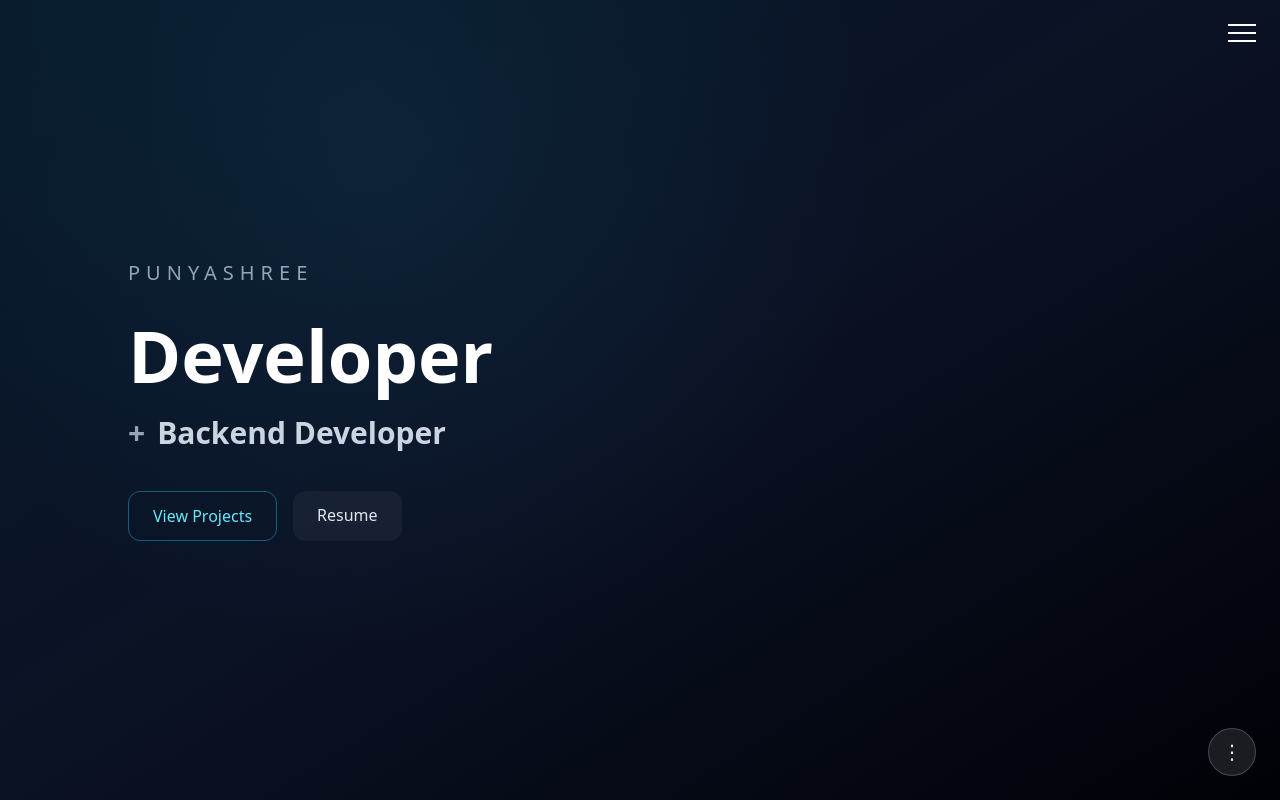
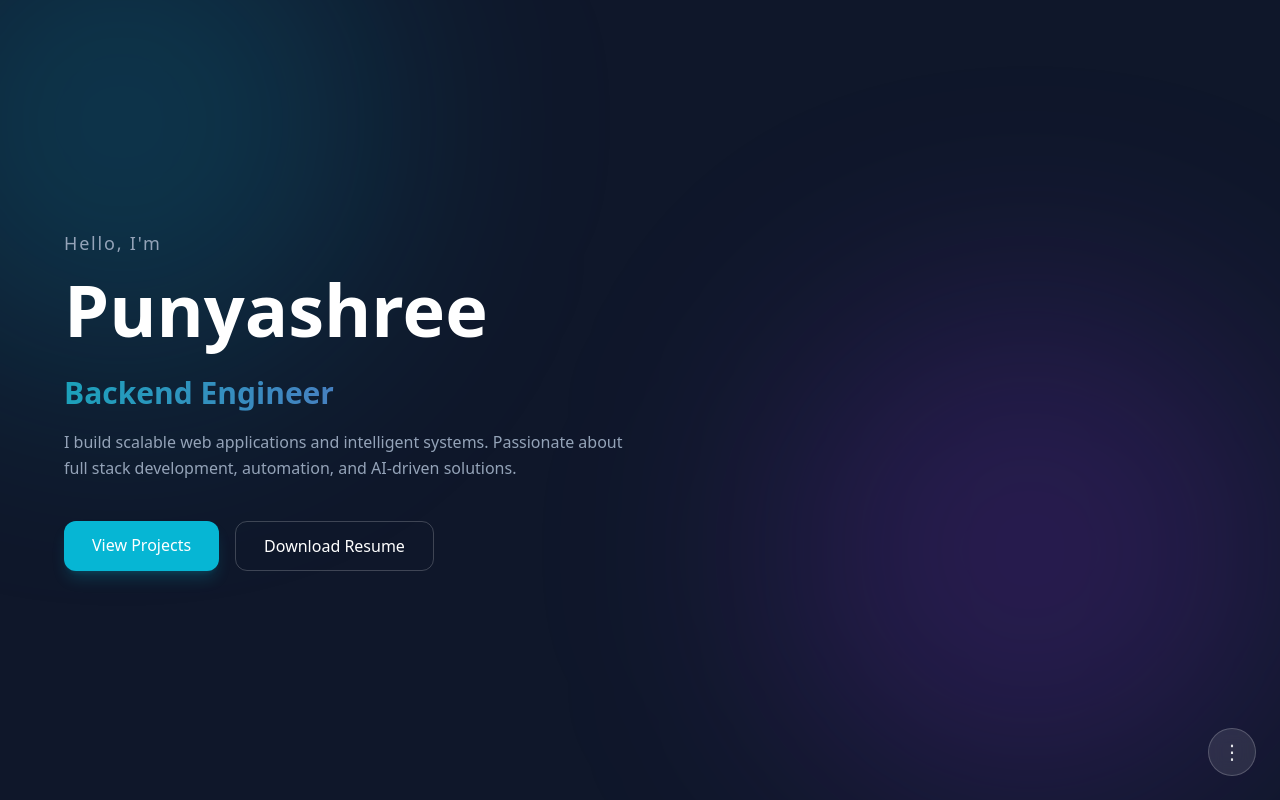
Before and after one commit to Punyashree-4143/Personal-Portfolio, a React (Create React App) app: page / in a window 1280 px wide. Shown: the top 800 px of the page. Built offline with nearby package versions, Linux system fonts and the light colour scheme.

Commit message:
Updated hero section UI

```diff
--- a/src/components/Hero.jsx
+++ b/src/components/Hero.jsx
@@ -1,153 +1,85 @@
+import { motion } from "framer-motion";
 import { useEffect, useState } from "react";
-import { motion, AnimatePresence } from "framer-motion";
 
 const roles = [
   "Full Stack Developer",
-  "Frontend Developer",
-  "Backend Developer",
-  "DevOps Engineer",
+  "React Engineer",
+  "Backend Engineer",
+  "DevOps Enthusiast",
 ];
 
 export default function Hero() {
-  const [roleIndex, setRoleIndex] = useState(0);
-  const [phase, setPhase] = useState("idle");
-  const [menuOpen, setMenuOpen] = useState(false);
+  const [index, setIndex] = useState(0);
 
   useEffect(() => {
     const interval = setInterval(() => {
-      setPhase("cover");
+      setIndex((prev) => (prev + 1) % roles.length);
     }, 3000);
     return () => clearInterval(interval);
   }, []);
 
   return (
-    <section className="relative min-h-screen flex items-center justify-center px-6 overflow-hidden bg-[#020617]">
+    <section className="relative min-h-screen flex items-center px-6 md:px-16 overflow-hidden bg-[#0f172a] text-white">
 
-      {/* HAMBURGER BUTTON */}
-      <button
-        onClick={() => setMenuOpen(true)}
-        className="absolute top-6 right-6 z-30 flex flex-col gap-1.5"
-        aria-label="Open menu"
-      >
-        <span className="w-7 h-[2px] bg-white" />
-        <span className="w-7 h-[2px] bg-white" />
-        <span className="w-7 h-[2px] bg-white" />
-      </button>
+      {/* === Background Glow Orbs === */}
+      <div className="absolute -top-32 -left-32 w-[500px] h-[500px] bg-cyan-500/20 rounded-full blur-[120px]" />
+      <div className="absolute bottom-0 right-0 w-[500px] h-[500px] bg-purple-600/20 rounded-full blur-[120px]" />
 
-      {/* OVERLAY MENU */}
-      <AnimatePresence>
-        {menuOpen && (
-          <motion.div
-            initial={{ opacity: 0 }}
-            animate={{ opacity: 1 }}
-            exit={{ opacity: 0 }}
-            className="fixed inset-0 z-40 bg-[#020617]/95 backdrop-blur"
-          >
-            {/* CLOSE */}
-            <button
-              onClick={() => setMenuOpen(false)}
-              className="absolute top-6 right-6 text-white text-3xl"
-              aria-label="Close menu"
-            >
-              ✕
-            </button>
+      {/* === Main Content === */}
+      <div className="relative z-10 max-w-4xl">
 
-            <motion.div
-              initial={{ y: 30, opacity: 0 }}
-              animate={{ y: 0, opacity: 1 }}
-              exit={{ y: 30, opacity: 0 }}
-              transition={{ duration: 0.4 }}
-              className="h-full flex flex-col items-center justify-center gap-10 text-2xl font-medium"
-            >
-              <a
-                href="#projects"
-                onClick={() => setMenuOpen(false)}
-                className="hover:text-cyan-300 transition"
-              >
-                Projects
-              </a>
-              <a
-                href="#skills"
-                onClick={() => setMenuOpen(false)}
-                className="hover:text-cyan-300 transition"
-              >
-                Skills
-              </a>
-              <a
-                href="#about"
-                onClick={() => setMenuOpen(false)}
-                className="hover:text-cyan-300 transition"
-              >
-                About Me
-              </a>
-            </motion.div>
-          </motion.div>
-        )}
-      </AnimatePresence>
+        {/* Greeting */}
+        <motion.p
+          initial={{ opacity: 0, y: 20 }}
+          animate={{ opacity: 1, y: 0 }}
+          transition={{ duration: 0.6 }}
+          className="text-slate-400 text-lg tracking-widest mb-4"
+        >
+          Hello, I'm
+        </motion.p>
 
-      {/* LIVE BACKGROUND */}
-      <motion.div
-        className="absolute inset-0 bg-gradient-to-br from-cyan-900/40 via-slate-900 to-black"
-        animate={{ opacity: [0.6, 0.85, 0.6] }}
-        transition={{ duration: 30, repeat: Infinity, ease: "easeInOut" }}
-      />
+        {/* Name */}
+        <motion.h1
+          initial={{ opacity: 0, y: 40 }}
+          animate={{ opacity: 1, y: 0 }}
+          transition={{ duration: 0.8 }}
+          className="text-5xl md:text-7xl font-extrabold leading-tight"
+        >
+          Punyashree
+        </motion.h1>
 
-      <motion.div
-        className="absolute inset-0 bg-[radial-gradient(circle_at_30%_20%,rgba(56,189,248,0.25),transparent_45%)]"
-        animate={{ opacity: [0.25, 0.45, 0.25] }}
-        transition={{ duration: 35, repeat: Infinity, ease: "easeInOut" }}
-      />
+        {/* Animated Role */}
+        <motion.div
+          key={index}
+          initial={{ opacity: 0, y: 20 }}
+          animate={{ opacity: 1, y: 0 }}
+          transition={{ duration: 0.6 }}
+          className="mt-6 text-2xl md:text-3xl font-semibold bg-gradient-to-r from-cyan-400 via-blue-400 to-purple-500 bg-clip-text text-transparent"
+        >
+          {roles[index]}
+        </motion.div>
 
-      {/* CONTENT */}
-      <div className="relative z-10 w-full max-w-5xl">
+        {/* Short Bio */}
+        <motion.p
+          initial={{ opacity: 0, y: 30 }}
+          animate={{ opacity: 1, y: 0 }}
+          transition={{ delay: 0.4, duration: 0.8 }}
+          className="mt-6 text-slate-400 max-w-xl leading-relaxed"
+        >
+          I build scalable web applications and intelligent systems.
+          Passionate about full stack development, automation, and AI-driven solutions.
+        </motion.p>
 
-        <p className="tracking-[0.3em] text-lg md:text-xl text-slate-400 mb-8">
-  PUNYASHREE
-</p>
-
-
-        <h1 className="text-5xl md:text-7xl font-extrabold text-white mb-6">
-          Developer
-        </h1>
-
-        {/* ROLE WIPE */}
-        <div className="relative inline-flex items-center text-2xl md:text-3xl font-semibold text-slate-300 overflow-hidden">
-          <span className="mr-3 text-slate-400">+</span>
-
-          <span className="relative z-10 whitespace-nowrap">
-            {roles[roleIndex]}
-          </span>
-
-          <motion.div
-            className="absolute left-6 top-0 h-full w-full bg-cyan-400 z-20 origin-left"
-            initial={{ scaleX: 0 }}
-            animate={
-              phase === "cover"
-                ? { scaleX: 1 }
-                : phase === "reveal"
-                ? { x: "100%" }
-                : { scaleX: 0, x: 0 }
-            }
-            transition={{ duration: 0.55, ease: "easeInOut" }}
-            onAnimationComplete={() => {
-              if (phase === "cover") {
-                setRoleIndex((prev) => (prev + 1) % roles.length);
-                setPhase("reveal");
-              }
-              if (phase === "reveal") {
-                setPhase("idle");
-              }
-            }}
-          />
-        </div>
-
-        {/* ACTION BUTTONS */}
-        <div className="mt-10 flex gap-4 flex-wrap">
+        {/* Buttons */}
+        <motion.div
+          initial={{ opacity: 0, y: 30 }}
+          animate={{ opacity: 1, y: 0 }}
+          transition={{ delay: 0.6, duration: 0.8 }}
+          className="mt-10 flex flex-wrap gap-4"
+        >
           <a
             href="#projects"
-            className="px-6 py-3 rounded-xl border border-cyan-400/40
-                       text-cyan-300 hover:bg-cyan-400/10
-                       transition backdrop-blur"
+            className="px-7 py-3 rounded-xl bg-cyan-500 hover:bg-cyan-400 transition font-medium shadow-lg shadow-cyan-500/20"
           >
             View Projects
           </a>
@@ -156,13 +88,11 @@ export default function Hero() {
             href="/PunyaResume.pdf"
             target="_blank"
             rel="noreferrer"
-            className="px-6 py-3 rounded-xl bg-white/5
-                       text-slate-200 hover:bg-white/10
-                       transition backdrop-blur"
+            className="px-7 py-3 rounded-xl border border-white/20 hover:bg-white/10 transition"
           >
-            Resume
+            Download Resume
           </a>
-        </div>
+        </motion.div>
       </div>
     </section>
   );
```
